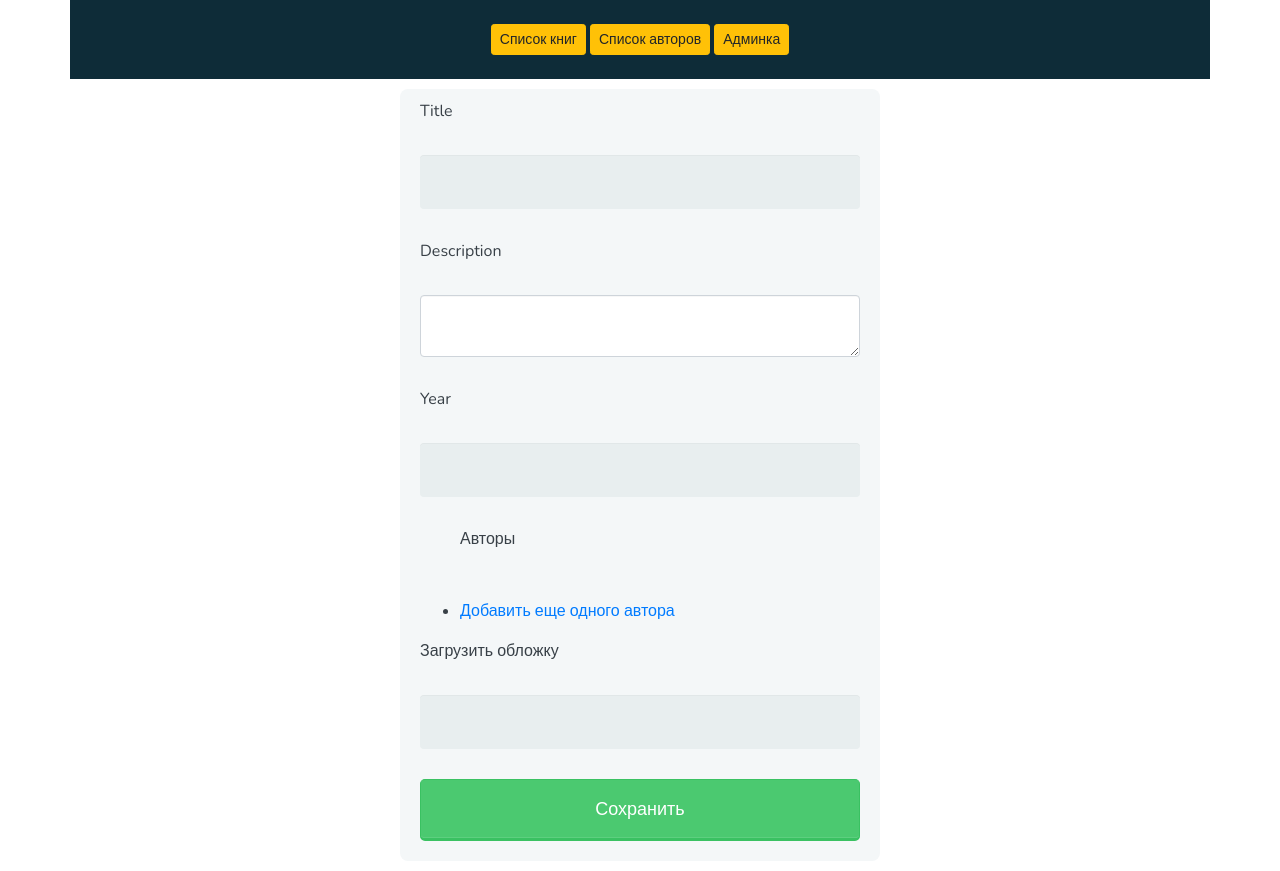
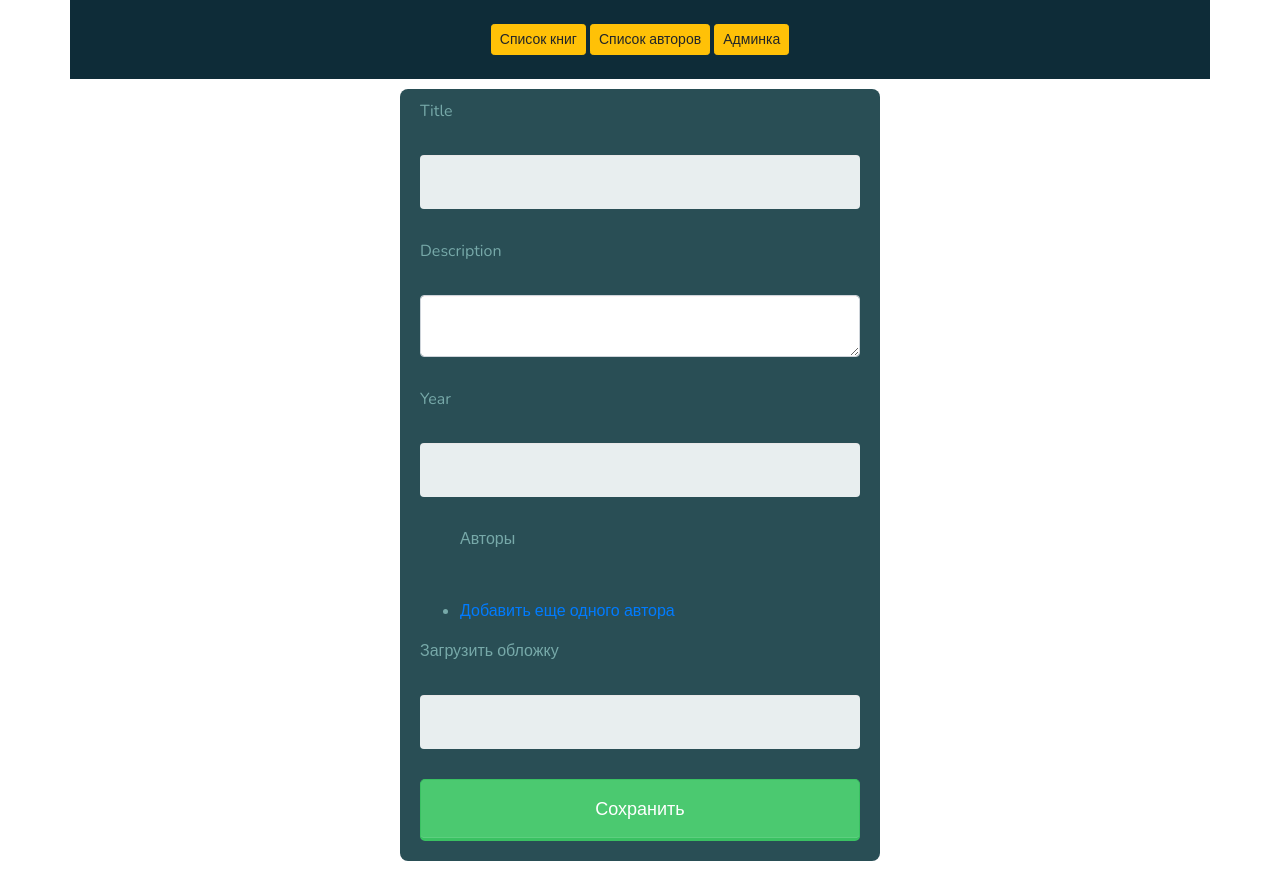
Before and after one commit to AndrewVeiner/books_lib, a Symfony app: template templates/books/form.html.twig in a window 1280 px wide. Run offline with Twig, Linux system fonts and the light colour scheme; the template is opened without the code that fills it, so the values that code supplies are empty; form fields are guessed from the names that the template uses; some libraries are stand-ins or nearby versions.

Commit message:
dark style forms

```diff
--- a/public/css/form.css
+++ b/public/css/form.css
@@ -8,14 +8,14 @@
 
 body {
     font-family: "Nunito", sans-serif;
-    color: #384047;
+    color: #77A9A9;
 }
 
 form {
     max-width: 300px;
     margin: 10px auto;
     padding: 10px 20px;
-    background: #f4f7f8;
+    background: #294E55;
     border-radius: 8px;
 }
 
@@ -46,7 +46,7 @@ select {
     width: 100%;
     background-color: #e8eeef;
     color: #8a97a0;
-    box-shadow: 0 1px 0 rgba(0, 0, 0, 0.03) inset;
+    box-shadow: 0 1px 0 rgba(255, 0, 0, 0.03) inset;
     margin-bottom: 30px;
 }
 
```
